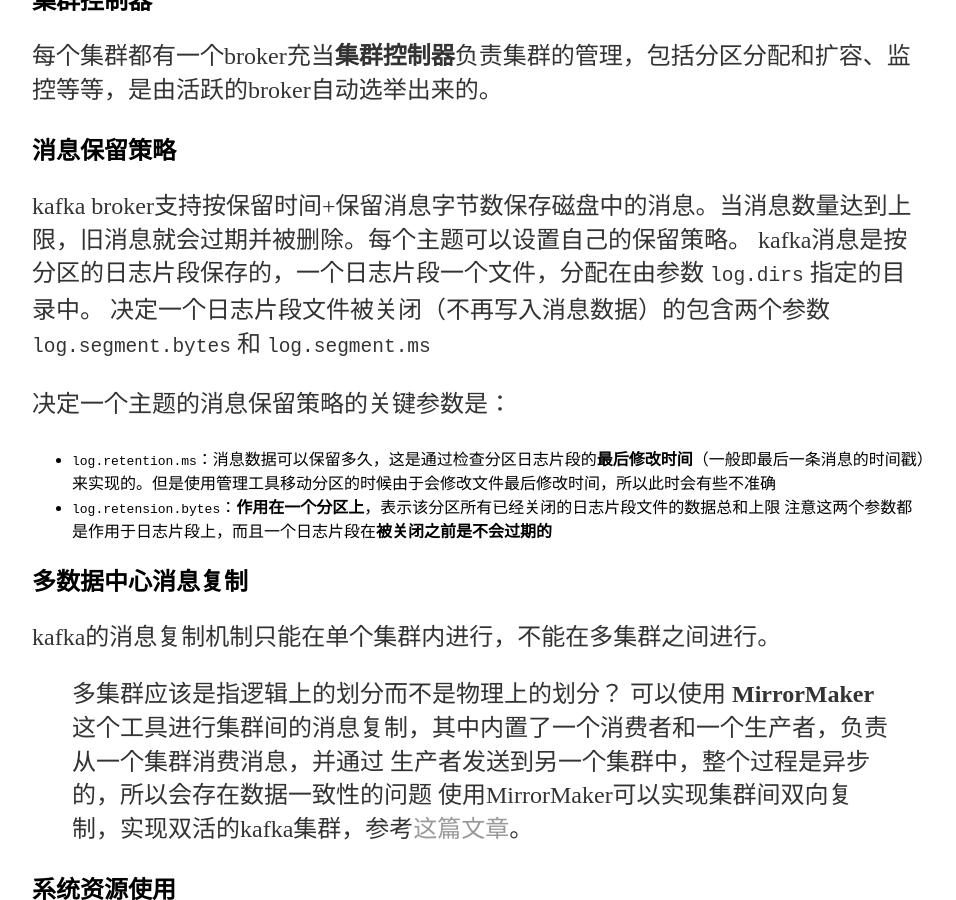
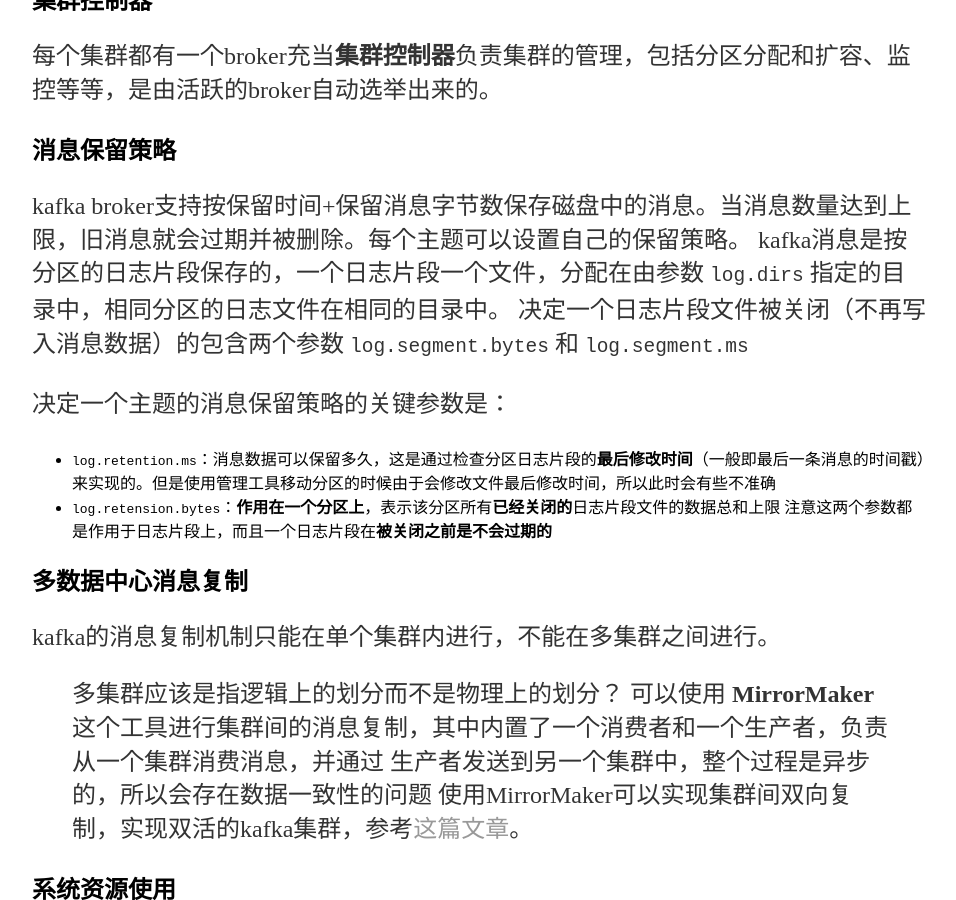
Before and after one commit to amghost/amghost.github.io, a Jekyll site: the page built from _posts/2018-10-20-kafka_notes.md, in a window 1280 px wide and 900 px high, scrolled down 3128 px. Shown: the whole window, without its empty margins (160-1116 px from the left). Built offline with Jekyll 4.4.1, drawn with Linux system fonts in a browser that asks for light colours; our own code applies the rules of GitHub Pages for plain Markdown files.

Commit message:
Update 2018-10-20-kafka_notes.md

```diff
--- a/_posts/2018-10-20-kafka_notes.md
+++ b/_posts/2018-10-20-kafka_notes.md
@@ -61,12 +61,12 @@
 
 ## 消息保留策略
 kafka broker支持按保留时间+保留消息字节数保存磁盘中的消息。当消息数量达到上限，旧消息就会过期并被删除。每个主题可以设置自己的保留策略。
-kafka消息是按分区的日志片段保存的，一个日志片段一个文件，分配在由参数 `log.dirs` 指定的目录中。
+kafka消息是按分区的日志片段保存的，一个日志片段一个文件，分配在由参数 `log.dirs` 指定的目录中，相同分区的日志文件在相同的目录中。
 决定一个日志片段文件被关闭（不再写入消息数据）的包含两个参数 `log.segment.bytes` 和 `log.segment.ms`
 
 决定一个主题的消息保留策略的关键参数是：
 - `log.retention.ms`：消息数据可以保留多久，这是通过检查分区日志片段的**最后修改时间**（一般即最后一条消息的时间戳）来实现的。但是使用管理工具移动分区的时候由于会修改文件最后修改时间，所以此时会有些不准确
-- `log.retension.bytes`：**作用在一个分区上**，表示该分区所有已经关闭的日志片段文件的数据总和上限
+- `log.retension.bytes`：**作用在一个分区上**，表示该分区所有**已经关闭的**日志片段文件的数据总和上限
 注意这两个参数都是作用于日志片段上，而且一个日志片段在**被关闭之前是不会过期的**
 
 ## 多数据中心消息复制
```
